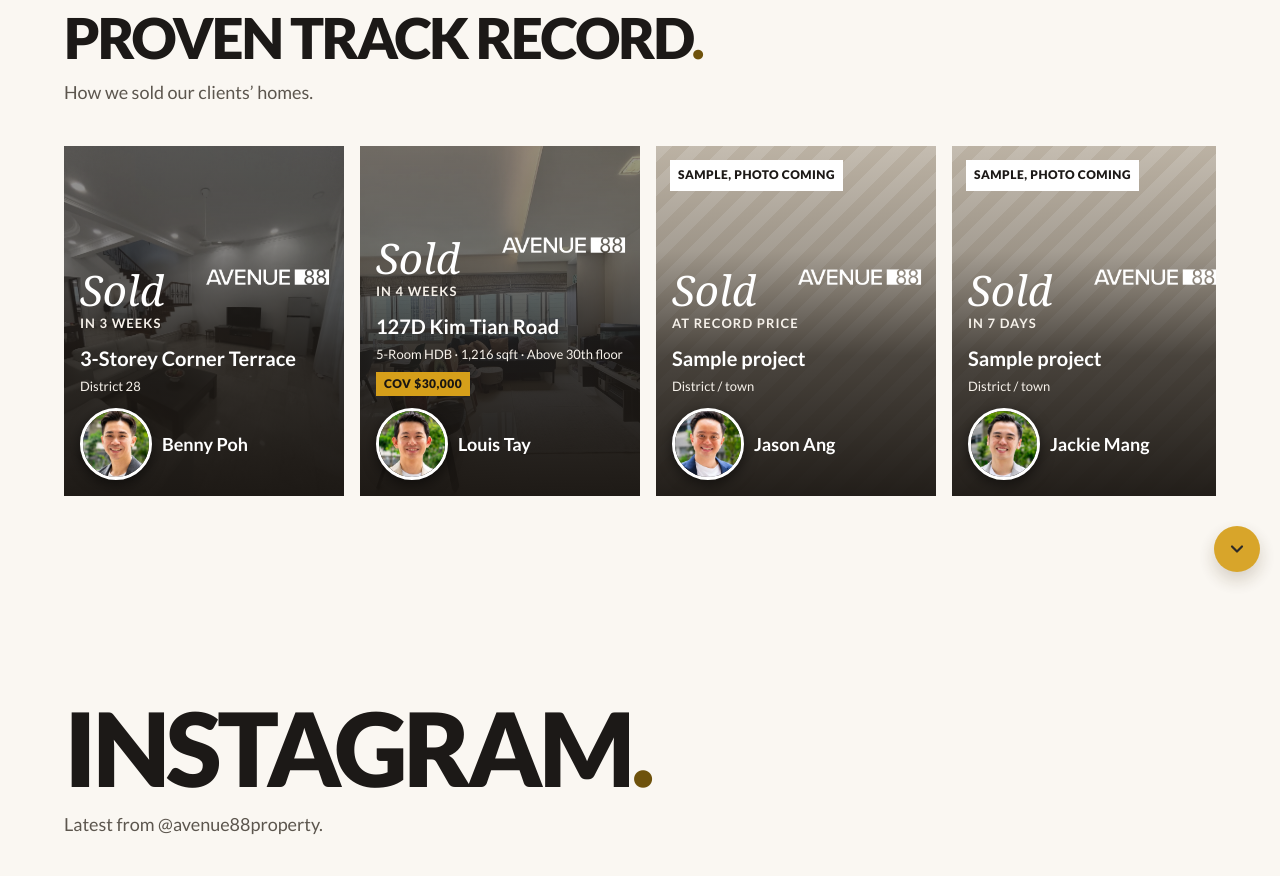
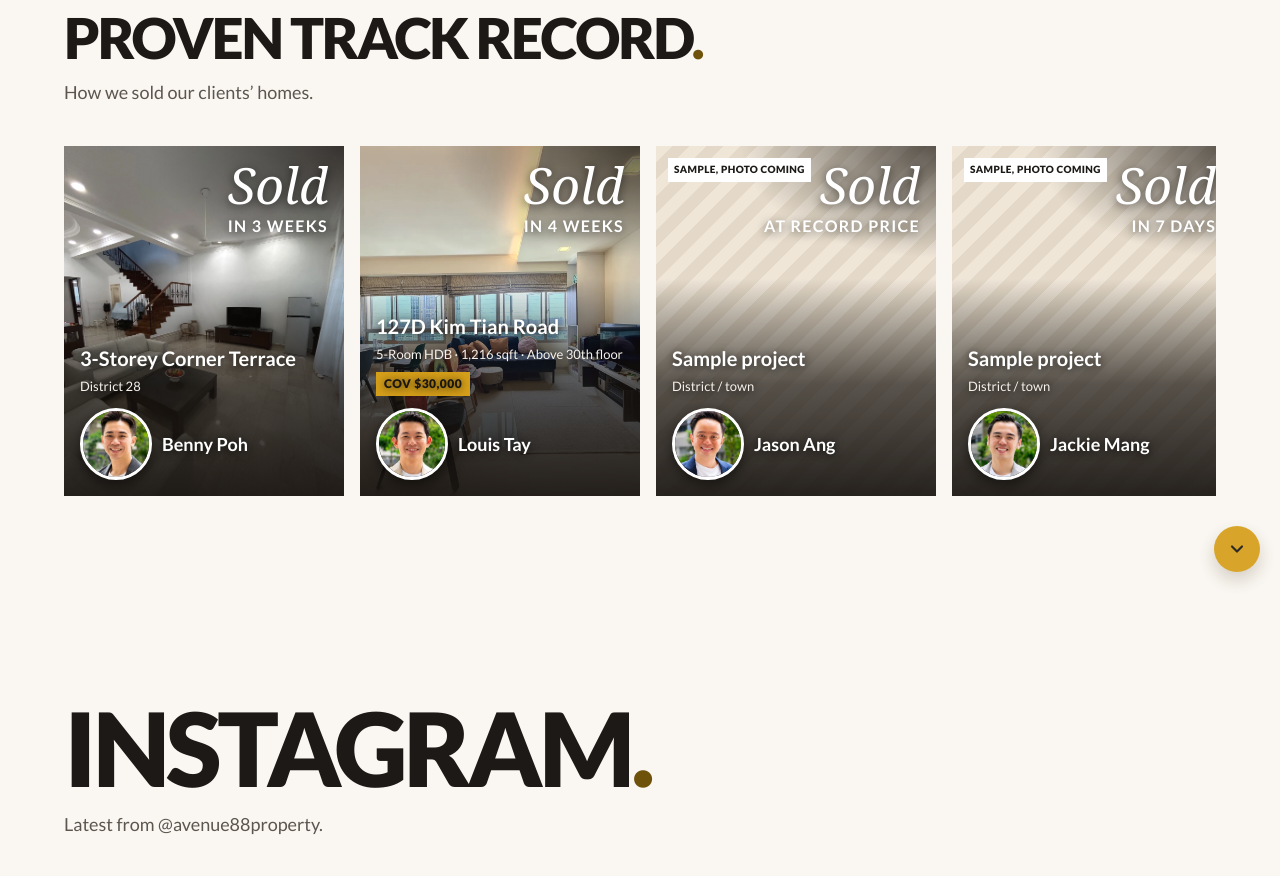
Before and after one commit to louistcc-stack/Avenue88, a plain HTML site: page index.html in a window 1280 px wide. Shown: the part 3055-3931 px from the top of the page. Drawn offline with Linux system fonts and the light colour scheme.

Commit message:
Track Record: remove logo, Sold line top-right and larger, brighter photos

```diff
--- a/css/style.css
+++ b/css/style.css
@@ -406,13 +406,14 @@ a.why-card:hover .why-go{transform:translateX(6px)}
 .tr-card{flex:0 0 min(280px,78vw);scroll-snap-align:start}
 .tr-photo{position:relative;aspect-ratio:4/5;overflow:hidden;background:#e7dfd2;color:#fff}
 .tr-photo>img,.tr-ph{position:absolute;inset:0;width:100%;height:100%;object-fit:cover}
-.tr-photo>img{filter:saturate(.55) contrast(.78) brightness(.82)}
+.tr-photo>img{filter:saturate(.9) brightness(1.05)}
 .tr-ph{background:repeating-linear-gradient(135deg,#efe6d8,#efe6d8 12px,#e4d9c8 12px,#e4d9c8 24px)}
-.tr-sample{position:absolute;top:14px;left:14px;z-index:2;background:#fff;color:#1C1917;font-size:12px;font-weight:900;letter-spacing:.04em;text-transform:uppercase;padding:6px 8px}
-.tr-shade{position:absolute;inset:0;background:linear-gradient(to top,#1A1612f5 0%,#1A1612c4 40%,#1A161259 70%,#1A161233 100%)}
-.tr-copy{position:absolute;left:0;right:0;bottom:0;z-index:2;padding:18px 16px 16px}
-.tr-sold{margin:0;font-family:Georgia,"Iowan Old Style",Palatino,serif;font-style:italic;font-weight:500;font-size:42px;line-height:1}
-.tr-badge{margin:2px 0 10px;color:#F6F1EA;font-size:13px;font-weight:700;letter-spacing:.08em;text-transform:uppercase}
+.tr-sample{position:absolute;top:12px;left:12px;z-index:2;background:#fff;color:#1C1917;font-size:10px;font-weight:900;letter-spacing:.04em;text-transform:uppercase;padding:4px 6px}
+.tr-shade{position:absolute;inset:0;background:linear-gradient(to top,#1A1612f0 0%,#1A1612b3 32%,#1A161240 52%,transparent 62%),radial-gradient(ellipse 70% 32% at 100% 0%,#1A1612b3 0%,transparent 100%)}
+.tr-copy{position:absolute;left:0;right:0;bottom:0;z-index:2;padding:18px 16px 16px;text-shadow:0 1px 8px #000c}
+.tr-top{position:absolute;top:14px;right:16px;z-index:2;text-align:right;text-shadow:0 2px 10px #0009}
+.tr-sold{margin:0;font-family:Georgia,"Iowan Old Style",Palatino,serif;font-style:italic;font-weight:500;font-size:50px;line-height:1}
+.tr-badge{margin:4px 0 0;color:#fff;font-size:16px;font-weight:700;letter-spacing:.08em;text-transform:uppercase}
 .tr-copy h3{margin:0;font-size:20px;color:#fff}
 .tr-place{margin:2px 0 12px;color:#F6F1EA;font-size:13px}
 .tr-place:has(+.tr-extra){margin-bottom:6px}
@@ -421,7 +422,6 @@ a.why-card:hover .why-go{transform:translateX(6px)}
 .tr-agent img{width:72px;height:72px;flex:none;border-radius:50%;object-fit:cover;border:3px solid #fff;box-shadow:0 4px 14px #0008}
 .tr-agent b{display:block;font-size:18px;font-weight:700;line-height:1.15;color:#fff;white-space:nowrap}
 .tr-agent small{color:#F6F1EA;font-size:11px;white-space:nowrap}
-.tr-logo{position:absolute;top:14px;right:14px;z-index:2;height:22px;width:auto;filter:brightness(0) invert(1)}
 #watch .row{display:grid;grid-template-columns:repeat(3,minmax(0,1fr));overflow:visible;gap:16px}
 #watch .ep{flex:none;width:auto;min-width:0}
 #watch .th{aspect-ratio:16/10}
--- a/index.html
+++ b/index.html
@@ -9,7 +9,7 @@
 <meta name="theme-color" content="#FAF7F2">
 <link rel="icon" href="img/favicon.png">
 <link rel="preload" href="fonts/lato-latin-900-normal.woff2" as="font" type="font/woff2" crossorigin>
-<link rel="stylesheet" href="css/style.css?v=20261116i">
+<link rel="stylesheet" href="css/style.css?v=20261116l">
 </head>
 <body class="home">
 <header class="nav">
@@ -161,7 +161,7 @@
 </footer>
 <script src="js/main.js?v=20261116a"></script>
 <script src="js/track.js?v=20261116i" defer></script>
-<script src="js/home.js?v=20261116i" defer></script>
+<script src="js/home.js?v=20261116j" defer></script>
 <script src="js/next-section.js?v=20261115c" defer></script>
 </body>
 </html>
--- a/js/home.js
+++ b/js/home.js
@@ -173,10 +173,11 @@
    const sample=card.sample?'<span class="tr-sample">Sample, photo coming</span>':'';
    return '<article class="tr-card">'
     +'<div class="tr-photo">'+photo+sample+'<div class="tr-shade"></div>'
-    +'<div class="tr-copy"><p class="tr-sold">Sold</p><p class="tr-badge">'+esc(card.soldLine)+'</p>'
+    +'<div class="tr-top"><p class="tr-sold">Sold</p><p class="tr-badge">'+esc(card.soldLine)+'</p></div>'
+    +'<div class="tr-copy">'
     +'<h3>'+esc(card.project)+'</h3><p class="tr-place">'+esc(card.place)+'</p>'+(card.extra?'<p class="tr-extra">'+esc(card.extra)+'</p>':'')
     +'<div class="tr-agent"><img src="'+esc(card.headshot)+'" alt=""><span><b>'+esc(card.agent)+'</b></span></div>'
-    +'<img class="tr-logo" src="img/logo-avenue88.png" alt="Avenue 88"></div></div></article>';
+    +'</div></div></article>';
   }).join('');
  }
  const revTrack=document.getElementById('rev-track');
```
